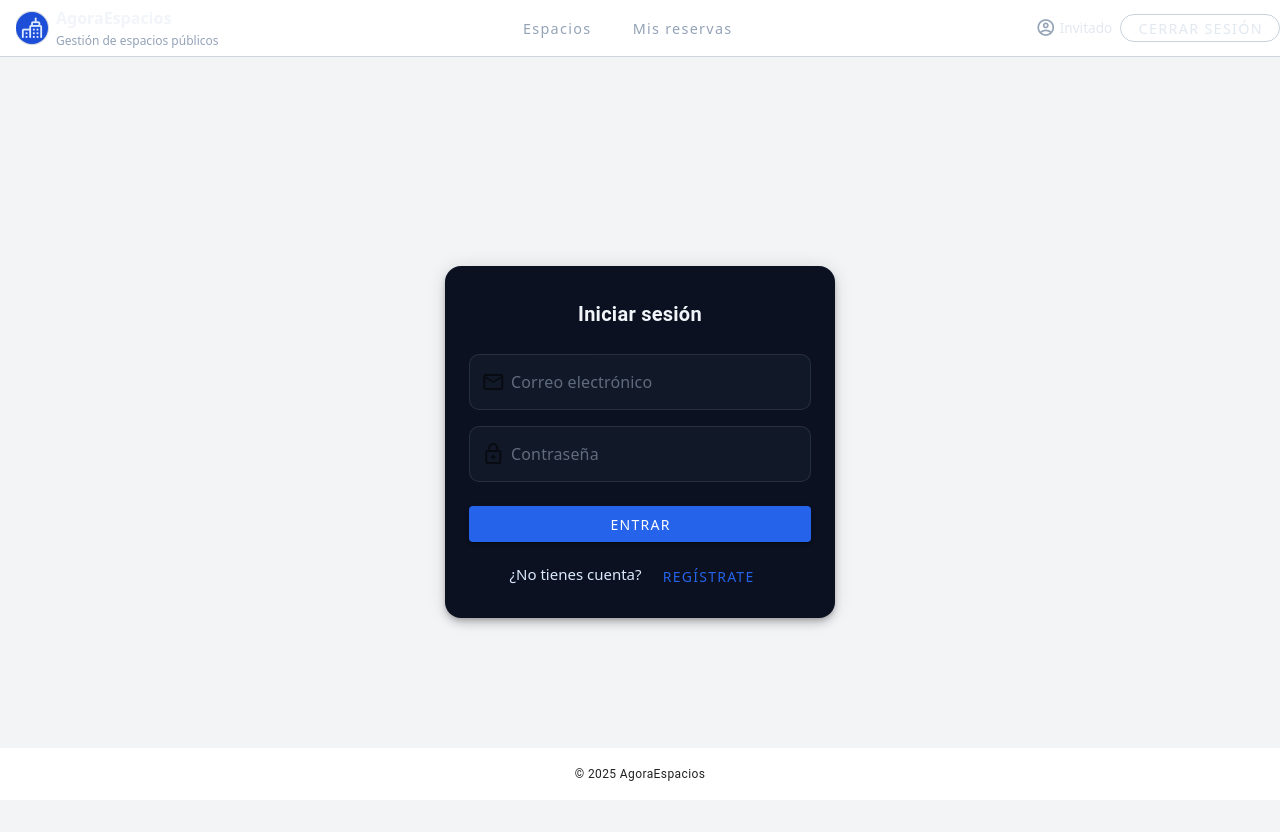
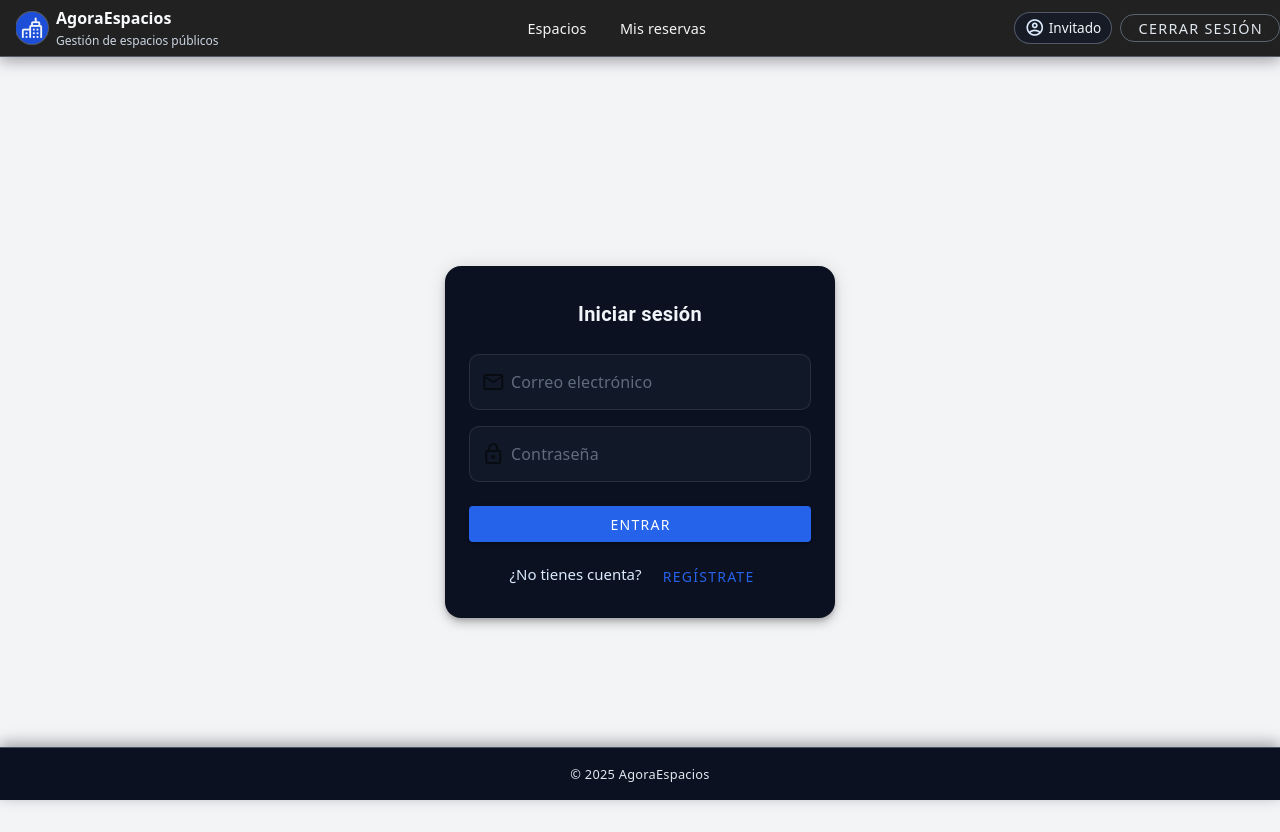
Before and after one commit to jmjuangr/AgoraEspacios_front, a Vue app: page / in a window 1280 px wide. Built offline with nearby package versions, Linux system fonts and the light colour scheme; no server answers; sample sign-in values are in the browser's storage.

Commit message:
Mejora visual del header y footer

```diff
--- a/src/components/Footer.vue
+++ b/src/components/Footer.vue
@@ -1,9 +1,26 @@
 <template>
-  <v-footer app class="justify-center">
-    <div class="text-caption py-2">
+  <v-footer app class="ag-footer justify-center">
+    <div class="ag-footer__text py-2">
       © {{ new Date().getFullYear() }} AgoraEspacios
     </div>
   </v-footer>
 </template>
 
 <script setup lang="ts"></script>
+
+<style scoped lang="scss">
+@import "@/assets/styles/_mixins.scss";
+
+.ag-footer {
+  background-color: $color-background-soft;
+  border-top: 1px solid $color-border;
+  box-shadow: 0 -4px 14px rgba(2, 6, 23, 0.35);
+  min-height: 44px;
+}
+
+.ag-footer__text {
+  color: $color-text;
+  font-size: 0.8rem;
+  letter-spacing: 0.02em;
+}
+</style>
--- a/src/components/Header.vue
+++ b/src/components/Header.vue
@@ -1,5 +1,5 @@
 <template>
-  <v-app-bar density="comfortable" class="ag-header" flat>
+  <v-app-bar density="comfortable" class="ag-header" flat theme="dark">
     <!-- Marca / título -->
     <div class="ag-header__brand" @click="goHome">
       <div class="ag-header__logo">
@@ -19,7 +19,11 @@
     <div v-if="isLoggedIn" class="ag-header__nav">
       <v-btn
         variant="text"
-        class="ag-header__nav-btn"
+        :class="[
+          'ag-header__nav-btn',
+          { 'ag-header__nav-btn--active': isActiveRoute('/espacios') },
+        ]"
+        color="grey-lighten-4"
         @click="goTo('/espacios')"
       >
         {{ $t("header.espacios") }}
@@ -27,7 +31,11 @@
 
       <v-btn
         variant="text"
-        class="ag-header__nav-btn"
+        :class="[
+          'ag-header__nav-btn',
+          { 'ag-header__nav-btn--active': isActiveRoute('/mis-reservas') },
+        ]"
+        color="grey-lighten-4"
         @click="goTo('/mis-reservas')"
       >
         {{ $t("header.misReservas") }}
@@ -36,7 +44,12 @@
       <v-btn
         v-if="isAdmin"
         variant="text"
-        class="ag-header__nav-btn ag-header__nav-btn--admin"
+        :class="[
+          'ag-header__nav-btn',
+          'ag-header__nav-btn--admin',
+          { 'ag-header__nav-btn--active': isActiveRoute('/admin') },
+        ]"
+        color="cyan-lighten-2"
         @click="goTo('/admin')"
       >
         {{ $t("header.admin") }}
@@ -70,11 +83,12 @@
 
 <script setup lang="ts">
 import { computed } from "vue";
-import { useRouter } from "vue-router";
+import { useRoute, useRouter } from "vue-router";
 import { useAuthStore } from "../store/auth";
 
 const auth = useAuthStore();
 const router = useRouter();
+const route = useRoute();
 
 const isLoggedIn = computed(() => auth.isAuthenticated);
 const isAdmin = computed(() => auth.isAdmin);
@@ -92,6 +106,9 @@ const goTo = (path: string) => {
   router.push(path);
 };
 
+const isActiveRoute = (path: string) =>
+  route.path === path || route.path.startsWith(`${path}/`);
+
 const handleLogout = () => {
   auth.logout();
   router.push("/login");
@@ -102,9 +119,10 @@ const handleLogout = () => {
 @import "@/assets/styles/_mixins.scss";
 
 .ag-header {
-  background-color: $color-surface;
+  background-color: $color-background-soft;
   border-bottom: 1px solid $color-border;
   padding-inline: $spacing-4;
+  box-shadow: 0 4px 14px rgba(2, 6, 23, 0.35);
 }
 
 .ag-header__brand {
@@ -114,7 +132,7 @@ const handleLogout = () => {
   cursor: pointer;
 
   & .v-icon {
-    color: $color-primary-soft;
+    color: $color-heading;
   }
 }
 
@@ -137,12 +155,12 @@ const handleLogout = () => {
 .ag-header__app-name {
   font-size: 1rem;
   font-weight: 600;
-  color: $color-heading;
+  color: #f8fafc;
 }
 
 .ag-header__app-subtitle {
   font-size: 0.75rem;
-  color: $color-text-muted;
+  color: #cbd5e1;
 }
 
 .ag-header__nav {
@@ -154,17 +172,32 @@ const handleLogout = () => {
 .ag-header__nav-btn {
   text-transform: none;
   font-size: 0.9rem;
-  color: $color-text-muted;
+  border-radius: $radius-pill;
+  padding-inline: $spacing-3;
+  min-height: 32px;
 
   &:hover {
-    color: $color-heading;
+    background-color: rgba(37, 99, 235, 0.12);
+  }
+
+  &--active {
+    background-color: rgba(37, 99, 235, 0.2);
+    border: 1px solid rgba(148, 163, 184, 0.45);
+  }
+
+  :deep(.v-btn__content) {
+    font-weight: 500;
+    letter-spacing: 0.01em;
   }
 
   &--admin {
-    color: $color-secondary;
+    &:hover {
+      background-color: rgba(6, 182, 212, 0.12);
+    }
 
-    &:hover {
-      color: $color-secondary-soft;
+    &.ag-header__nav-btn--active {
+      background-color: rgba(6, 182, 212, 0.18);
+      border-color: rgba(6, 182, 212, 0.35);
     }
   }
 }
@@ -178,10 +211,14 @@ const handleLogout = () => {
   display: flex;
   align-items: center;
   font-size: 0.85rem;
-  color: $color-text;
+  color: $color-heading;
+  background-color: rgba(15, 23, 42, 0.5);
+  border: 1px solid $color-border;
+  border-radius: $radius-pill;
+  padding: 4px 10px;
 
   .v-icon {
-    color: $color-text-muted;
+    color: $color-primary-soft;
   }
 }
 
--- a/src/views/MisReservasView.vue
+++ b/src/views/MisReservasView.vue
@@ -24,7 +24,7 @@
         <section class="mis-reservas__form mb-6">
           <h3 class="mis-reservas__subtitle">Nueva reserva</h3>
 
-          <v-form ref="formRef" @submit.prevent="crearNuevaReserva">
+          <v-form @submit.prevent="crearNuevaReserva">
             <v-row>
               <v-col cols="12" md="4">
                 <v-select
@@ -146,7 +146,6 @@ import { useEspaciosStore } from "../store/espacios";
 const espaciosStore = useEspaciosStore();
 
 // refs para formulario
-const formRef = ref();
 const enviando = ref(false);
 const formError = ref("");
 
```
Also changed, not shown: 1 other file (tests, documents, lock files or other folders).
